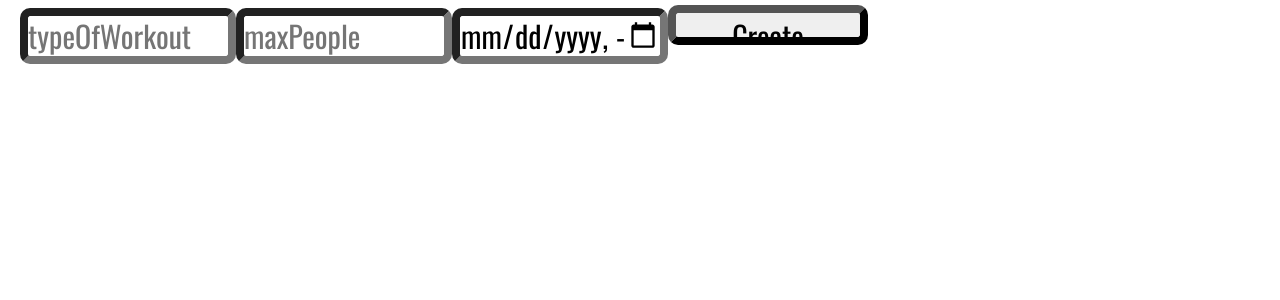
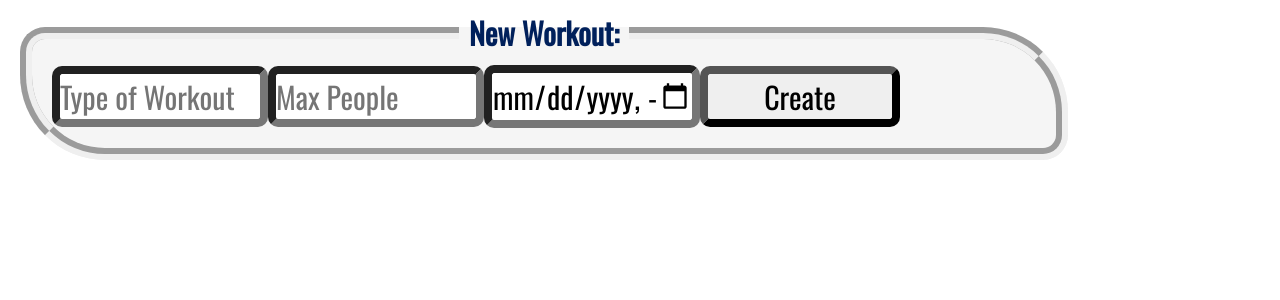
Before and after one commit to Adiazx14/RECme, a React (Create React App) app: page /create-session in a window 1280 px wide. Shown: the top 300 px of the page. Built offline with nearby package versions, Linux system fonts and the light colour scheme; no server answers; sample sign-in values are in the browser's storage.

Commit message:
Most epic commit

```diff
--- a/src/pages/CreateSession.jsx
+++ b/src/pages/CreateSession.jsx
@@ -35,12 +35,17 @@ const CreateSession = () => {
 
     })
     return (
-        <form onSubmit={onSubmit}>
-        <input type="text" placeholder="typeOfWorkout" value={typeOfWorkout} id="typeOfWorkout" onChange={onChange}/>
-        <input type="number" placeholder="maxPeople" value={maxPeople} id="maxPeople" onChange={onChange}/>
-        <input type="datetime-local" min={new Date().toISOString().slice(0, 16)} placeholder="startTime" value={startTime} id="startTime" onChange={onChange}/>
-        <input type="submit" value="Create"/>
-        </form>
+        <fieldset>
+            <legend>New Workout:</legend>
+            <div className={"centered"}>
+            <form onSubmit={onSubmit}>
+                <input type="text" placeholder="Type of Workout" value={typeOfWorkout} id="typeOfWorkout" onChange={onChange}/>
+                <input type="number" placeholder="Max People" value={maxPeople} id="maxPeople" onChange={onChange}/>
+                <input type="datetime-local" min={new Date().toISOString().slice(0, 16)} placeholder="startTime" value={startTime} id="startTime" onChange={onChange}/>
+                <input type="submit" value="Create"/>
+            </form>
+            </div>
+        </fieldset>
     )
 }
 
--- a/src/styles/App.css
+++ b/src/styles/App.css
@@ -190,6 +190,10 @@ body {
   background-color: #FFFFFF;
   align-items: center;
 }
+centered{
+  display: flex;
+  justify-content: center;
+}
 footer {
   position: fixed;
   font-size: 27px;
@@ -230,6 +234,9 @@ fieldset {
   width:150px;
   height:150px;
 }
+sbutt{
+  height: 100px;
+}
 legend {
   background-color: transparent;
   color: #00205B;
@@ -246,7 +253,7 @@ input {
   border-width: 8px;
   width: 200px;
   font-size: 30px;
-  height: 40px;
+  height: auto;
 }
 #logot{
   text-align: center;
```
